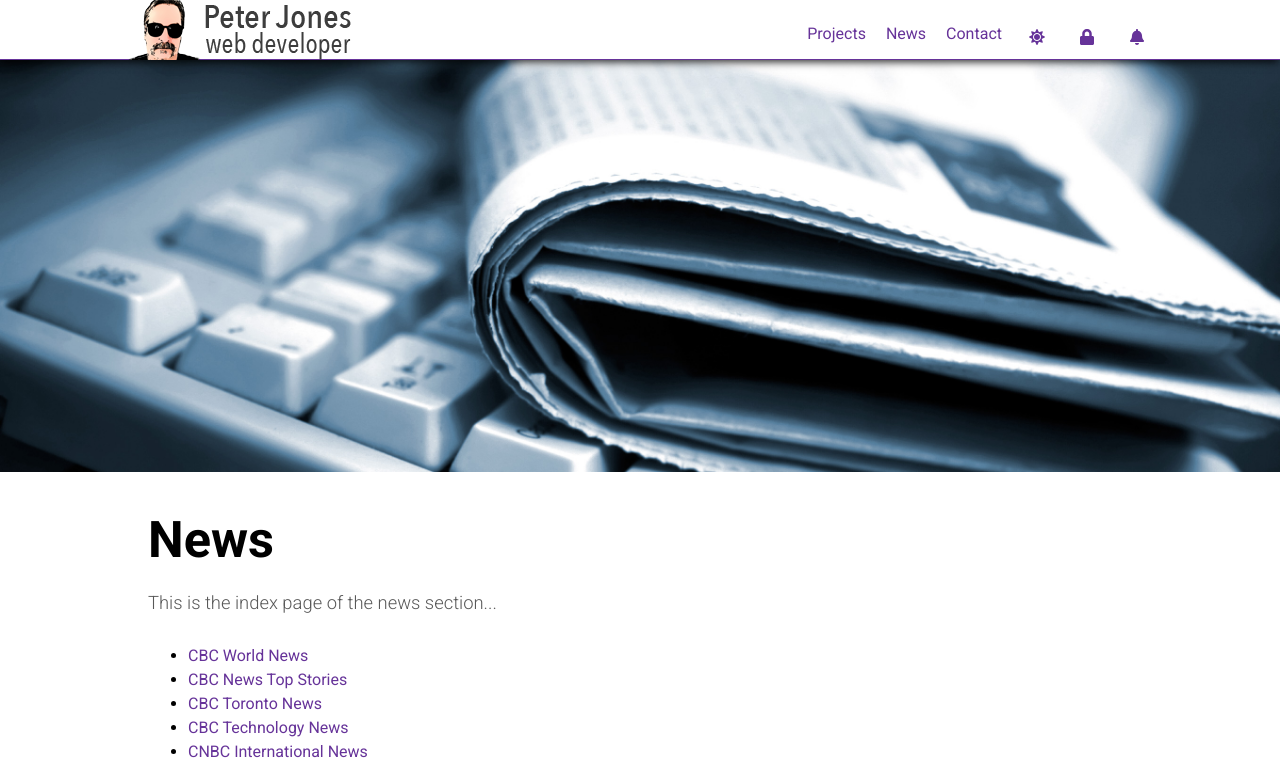
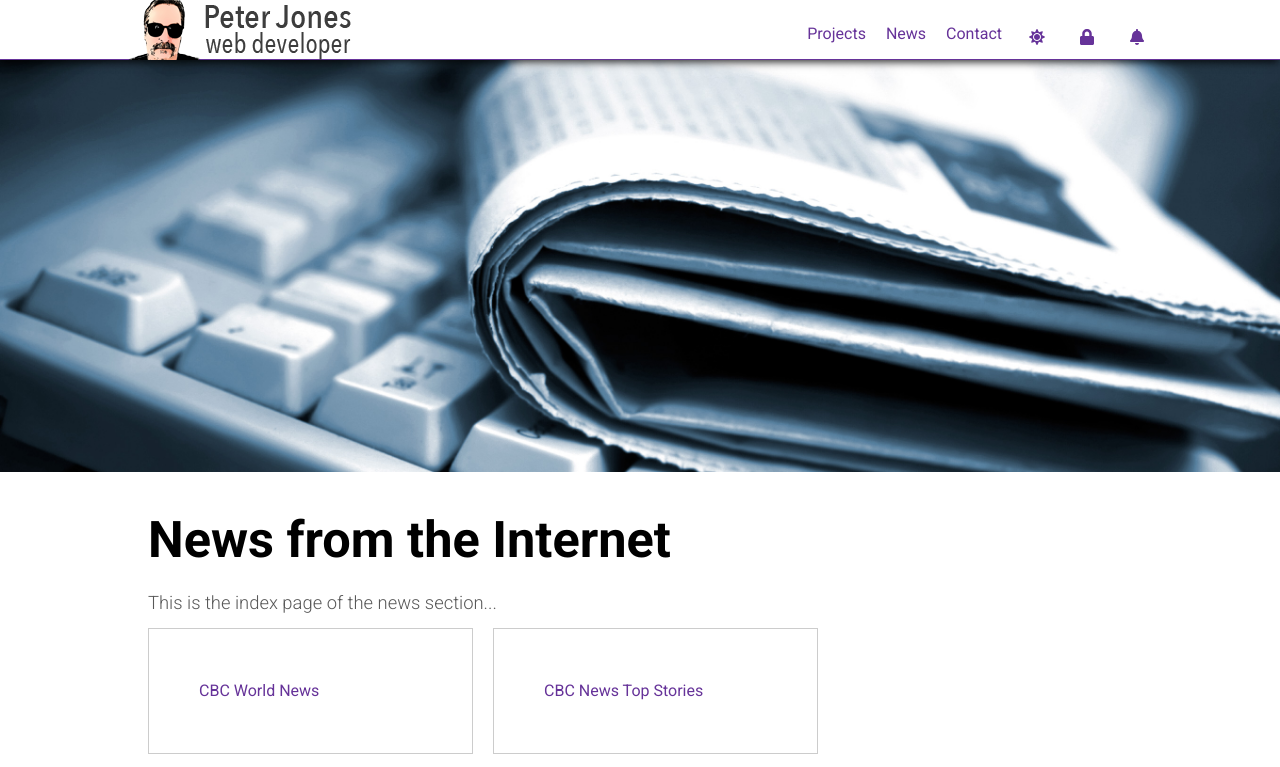
Before and after one commit to peterajones/peterjonesdev2022, a Next.js app: page /news in a window 1280 px wide. Shown: the top 767 px of the page. Built offline with nearby package versions, Linux system fonts and the light colour scheme; no server answers; a web font is replaced by a local one.

Commit message:
add styles to projects and news landing pages

```diff
--- a/pages/news/index.js
+++ b/pages/news/index.js
@@ -27,35 +27,35 @@ const News = () => {
 			<Banner src="/images/banners/News.jpg" />
 			<div className='content' style={{ minHeight: '2000px' }}>
 				<div className={`fade-in ${didMount && "visible"}`}>
-					<h1>News</h1>
+					<h1>News from the Internet</h1>
 					<p>This is the index page of the news section...</p>
-					<ul>
-						<li>
+					<ul className='items-container'>
+						<li className="item">
 							<Link href='/news/cbc-world-news'>
 								<a>CBC World News</a>
 							</Link>
 						</li>
-						<li>
+						<li className="item">
 							<Link href='/news/cbc-top-stories'>
 								<a>CBC News Top Stories</a>
 							</Link>
 						</li>
-						<li>
+						<li className="item">
 							<Link href='/news/cbc-toronto-news'>
 								<a>CBC Toronto News</a>
 							</Link>
 						</li>
-						<li>
+						<li className="item">
 							<Link href='/news/cbc-technology-news'>
 								<a>CBC Technology News</a>
 							</Link>
 						</li>
-						<li>
+						<li className="item">
 							<Link href='/news/cnbc-international-news'>
 								<a>CNBC International News</a>
 							</Link>
 						</li>
-						<li>
+						<li className="item">
 							<Link href='/news/euro-news'>
 								<a>CNBC Euro News</a>
 							</Link>
--- a/styles/globals.scss
+++ b/styles/globals.scss
@@ -8,6 +8,7 @@
 @import 'partials/_typography.scss';
 @import 'partials/_homepage.scss';
 @import 'partials/_code.scss';
+@import 'partials/_items.scss';
 @import 'partials/_weatherApp.scss';
 @import 'partials/_password-generator.scss';
 @import 'partials/_pagination.scss';
--- /dev/null
+++ b/styles/partials/_items.scss
@@ -0,0 +1,15 @@
+ul.items-container {
+  display: flex;
+  flex-wrap: wrap;
+  grid-gap: 20px;
+  gap: 20px;
+  list-style: none;
+  margin: 0;
+  padding: 0;
+}
+li.item {
+  position: relative;
+  min-width: 325px;
+  padding: 50px;
+  border: 1px solid #ccc;
+}
```
Also changed, not shown: pages/projects/index.js (+9 -9 lines).
